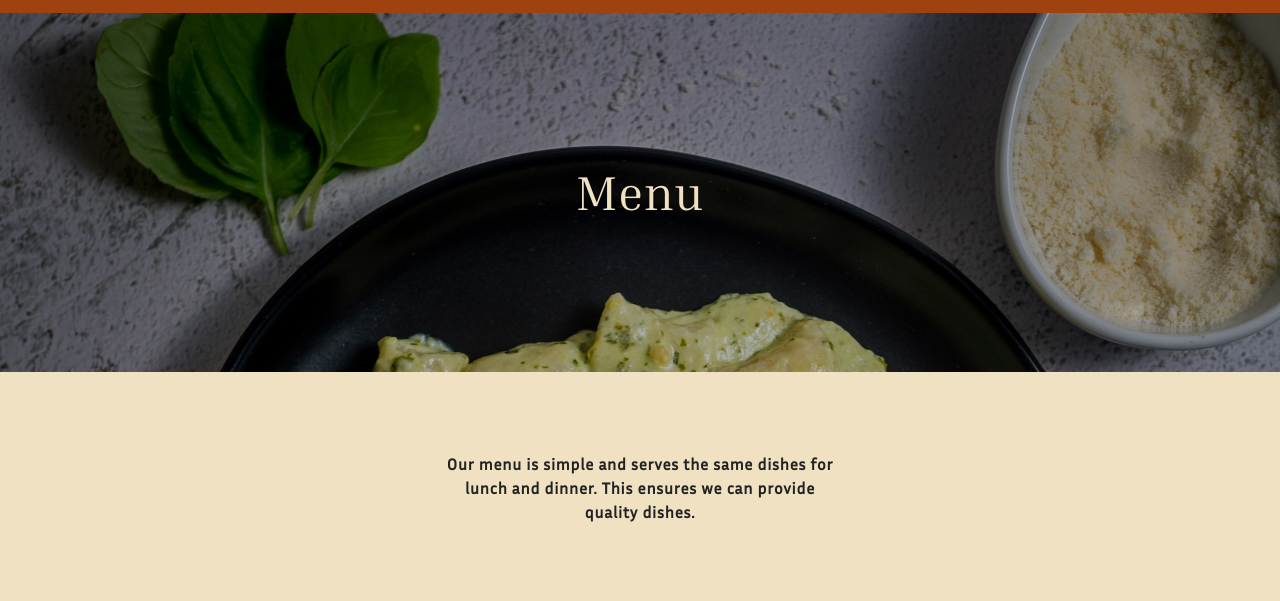
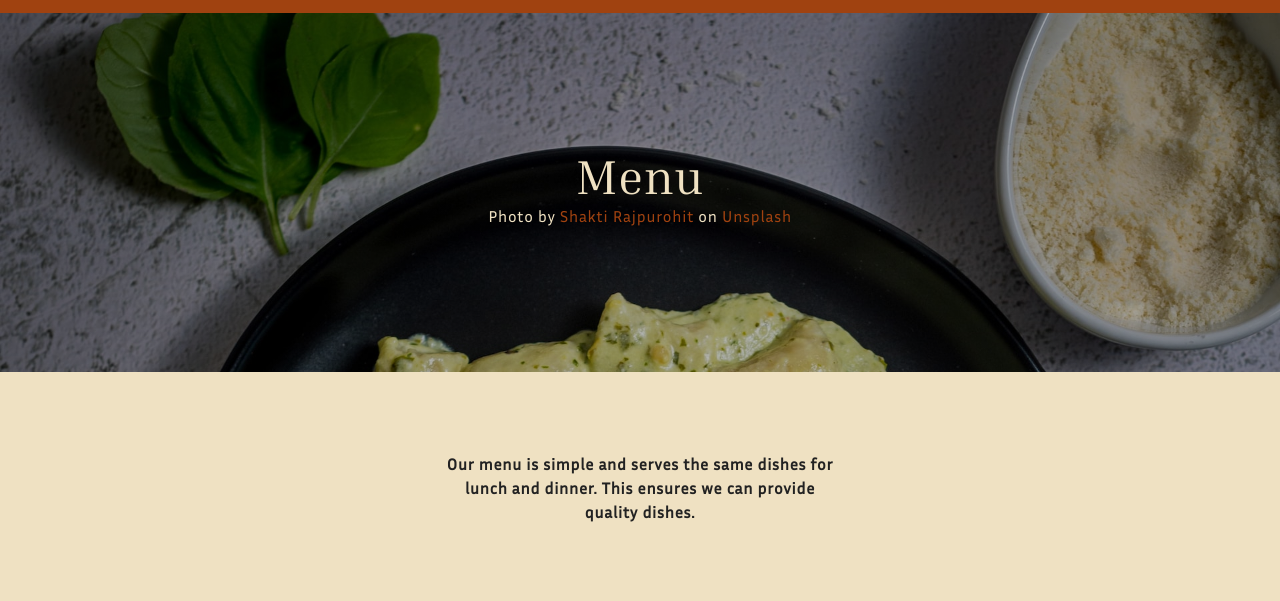
Before and after one commit to vbelmonte/restaurant-page, a website built with webpack: page dist/index.html in a window 1280 px wide. Both pictures are taken after a click on the link "MENU". Shown: the part 175-776 px from the top of the page. Built offline with nearby package versions, Linux system fonts and the light colour scheme; a web font is replaced by a local one.

Commit message:
Replace Menu headline pic and create constructor.js for common functions

```diff
--- /dev/null
+++ b/src/constructors.js
@@ -0,0 +1,47 @@
+function createAttribute(attributeInnerHTML) {
+  const attributeDiv = document.createElement('div');
+  const pAttribute = document.createElement('p');
+
+  pAttribute.innerHTML = attributeInnerHTML;
+  attributeDiv.appendChild(pAttribute);
+
+  return attributeDiv;
+}
+
+function createHeader(headerName) {
+  const headerDiv = document.createElement('div');
+  const h1Header = document.createElement('h1');
+
+  h1Header.innerHTML = headerName;
+  headerDiv.appendChild(h1Header);
+
+  return headerDiv;
+}
+
+function createHeadline(idName, attributeInnerHTML, headerName) {
+  const headlineDiv = document.createElement('div');
+  const attributeDiv = createAttribute(attributeInnerHTML);
+  const headerDiv = createHeader(headerName);
+
+  headlineDiv.id = idName;
+  headlineDiv.classList.add('headline');
+
+  headlineDiv.appendChild(headerDiv);
+  headlineDiv.appendChild(attributeDiv);
+
+  return headlineDiv;
+}
+
+function createButton(classArray, buttonContent) {
+  const button = document.createElement('button');
+
+  for (let i = 0; i < classArray.length; i += 1) {
+    button.classList.add(classArray[i]);
+  }
+
+  button.innerHTML = buttonContent;
+
+  return button;
+}
+
+export { createButton, createHeadline };
--- a/src/home.js
+++ b/src/home.js
@@ -2,7 +2,9 @@ import { createButton } from './create-button';
 
 function createHeadline() {
   const headlineDiv = document.createElement('div');
+
   headlineDiv.id = 'headline';
+  headlineDiv.classList.add('attribute');
 
   return headlineDiv;
 }
--- a/src/menu.js
+++ b/src/menu.js
@@ -1,6 +1,8 @@
 import defaultExport, {
   antipastoArray, insalataArray, dolceArray, specialArray, pizzaArray, pastaArray, sauceArray,
 } from './menu-list';
+
+import { createHeadline } from './constructors';
 
 class TableInfo {
   constructor(name, menuItemsArray) {
@@ -18,18 +20,11 @@ class TableInfo {
 }
 
 function createMenuHeadline() {
-  const headlineDiv = document.createElement('div');
-  const menuHeaderDiv = document.createElement('div');
-  const h1 = document.createElement('h1');
+  const attribute = 'Photo by <a href="https://unsplash.com/@shaktirajpurohit?utm_source=unsplash&utm_medium=referral&utm_content=creditCopyText">Shakti Rajpurohit</a> on <a href="https://unsplash.com/photos/FvOGEAL2GPE?utm_source=unsplash&utm_medium=referral&utm_content=creditCopyText">Unsplash</a>';
 
-  headlineDiv.id = 'menu-headline';
+  const menuHeadlineDiv = createHeadline('menu-headline', attribute, 'Menu');
 
-  h1.innerHTML = 'Menu';
-  menuHeaderDiv.appendChild(h1);
-
-  headlineDiv.appendChild(menuHeaderDiv);
-
-  return headlineDiv;
+  return menuHeadlineDiv;
 }
 
 function createMenuItemDiv(itemName, itemDescription, itemPrice) {
--- a/src/style.css
+++ b/src/style.css
@@ -110,6 +110,16 @@ hr {
 
 #content {
     margin-top: 187px;
+}
+
+.headline {
+    display: flex;
+    flex-direction: column;
+    justify-content: center;
+    align-items: center;
+
+    height: 25vh;
+    padding: 5rem 10rem;
 }
 
 
@@ -364,11 +374,6 @@ button {
 /** MENU PAGE **/
 #menu-headline {
     background: linear-gradient(rgba(0, 0, 0, 0.3),rgba(0, 0, 0, 0.3)), url('./assets/img/shakti-rajpurohit-unsplash.jpg') top center/cover no-repeat;
-    height: 25vh;
-    padding: 5rem 10rem;
-    display: flex;
-    justify-content: center;
-    align-items: center;
 }
 
 /** MENU SECTION **/
```
Also changed, not shown: dist/3347bb1d04fae99d53c3.jpg (deleted), dist/main.js, src/assets/img/georgia-z-unsplash.jpg (deleted).
